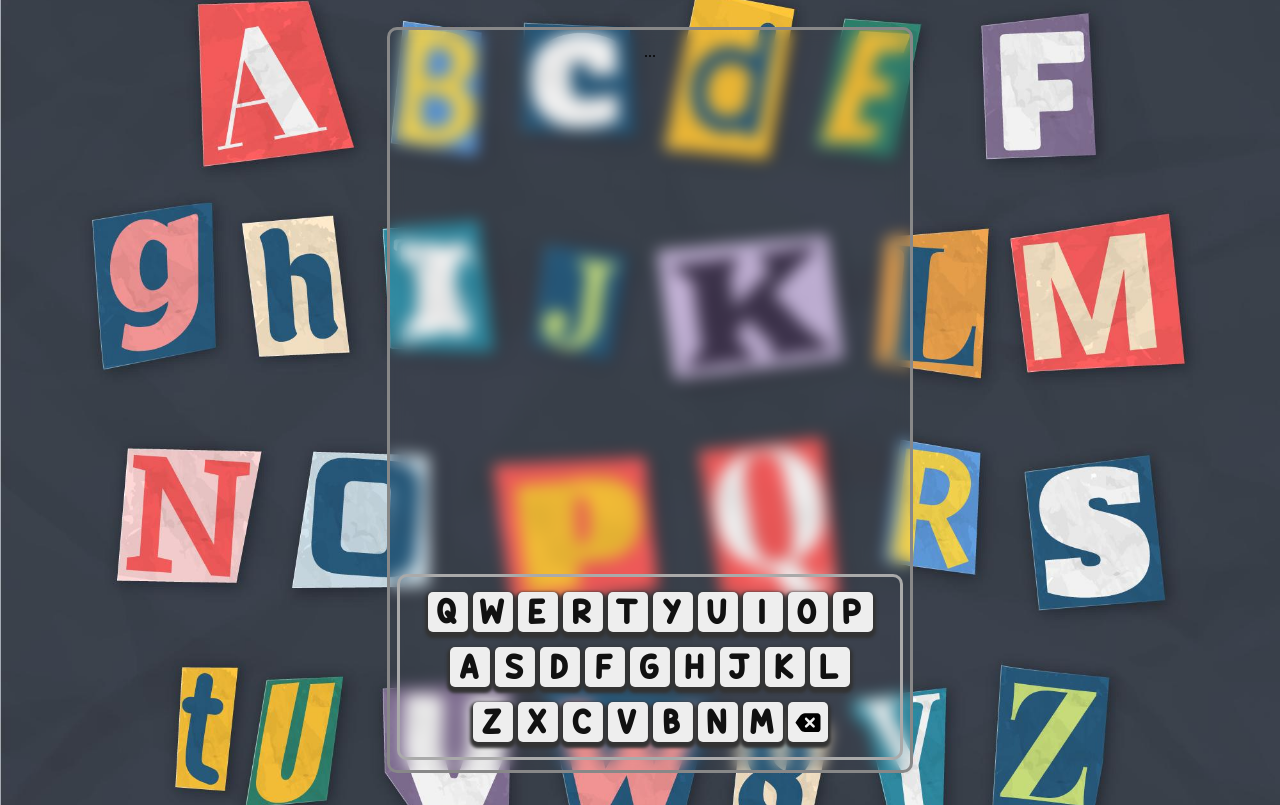
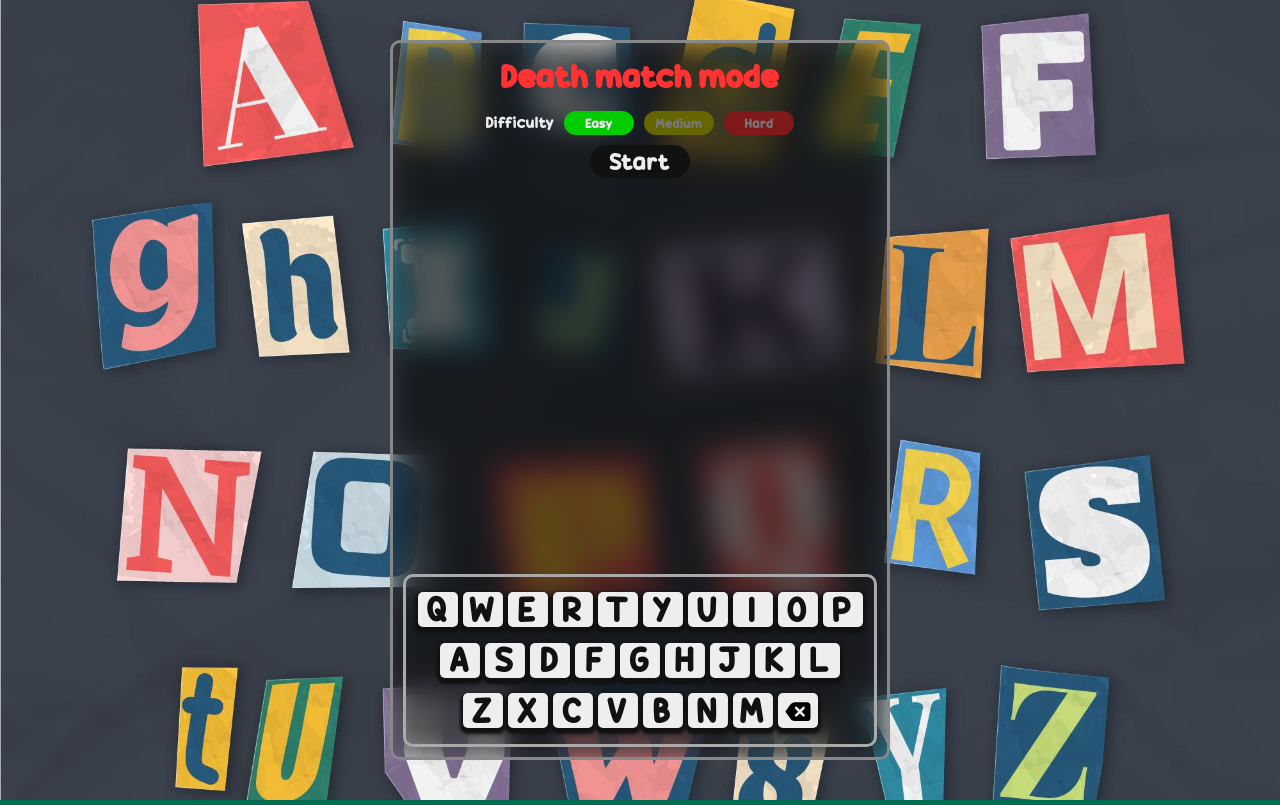
Before and after one commit to nimaaskari/lingolish_test, a React (Vite) app: page / in a window 1280 px wide. Built offline with nearby package versions, Linux system fonts and the light colour scheme.

Commit message:
added the game header component

```diff
--- a/src/App.jsx
+++ b/src/App.jsx
@@ -1,13 +1,7 @@
-import { useState } from "react";
-import { words } from "./data";
 import MainPage from "./pages/MainPage";
 import "./App.css";
 
-const wordsArray = words.split(",");
-
 function App() {
-  const [validWords, setValidWords] = useState(wordsArray);
-
   return <MainPage />;
 }
 
--- /dev/null
+++ b/src/components/GameHeader.jsx
@@ -0,0 +1,24 @@
+import "./GameHeader.scss";
+
+function GameHeader() {
+  return (
+    <div className="game-header">
+      <h1>Death match mode</h1>
+      <div className="difficulty">
+        <p>Difficulty</p>
+        <button className="" id="easy">
+          Easy
+        </button>
+        <button className="difficulty-button-deactivated" id="medium">
+          Medium
+        </button>
+        <button className="difficulty-button-deactivated" id="hard">
+          Hard
+        </button>
+      </div>
+      <button id="start">Start</button>
+    </div>
+  );
+}
+
+export default GameHeader;
--- /dev/null
+++ b/src/components/GameHeader.scss
@@ -0,0 +1,53 @@
+@import "../index.scss";
+
+.game-header {
+  display: flex;
+  flex-direction: column;
+  justify-content: center;
+  align-items: center;
+  gap: 10px;
+  h1 {
+    color: $pink-red;
+    margin: 0;
+  }
+
+  p {
+    color: $white;
+  }
+
+  .difficulty {
+    display: flex;
+    flex-direction: row;
+    gap: 10px;
+  }
+
+  button {
+    border: none;
+    border-radius: 50px;
+    color: $white;
+    font-family: CandyBeans;
+    min-width: 70px;
+  }
+
+  #easy {
+    background: $green;
+  }
+
+  #medium {
+    background: $yellow;
+  }
+
+  #hard {
+    background: $pink-red;
+  }
+
+  #start {
+    background: $black;
+    width: 100px;
+    font-size: 24px;
+  }
+
+  .difficulty-button-deactivated {
+    filter: brightness(50%);
+  }
+}
--- a/src/components/Key.scss
+++ b/src/components/Key.scss
@@ -2,13 +2,13 @@
 
 .key {
   width: 40px;
-  height: 40px;
+  height: 35px;
   border-radius: 5px;
   display: flex;
   flex-direction: row;
   align-items: center;
   justify-content: center;
-  box-shadow: 0px 3px 3px 3px $dark-gray;
+  box-shadow: 0px 3px 3px 3px $black;
 
   p {
     color: $white;
--- a/src/index.scss
+++ b/src/index.scss
@@ -9,11 +9,15 @@
   src: url("./assets/fonts/Candy\ Beans.otf");
 }
 
+* {
+  margin: 0;
+  box-sizing: border-box;
+}
+
 body {
-  margin: 0;
+  font-family: "CandyBeans";
   width: 100vw;
   height: 100vh;
-  box-sizing: border-box;
   display: flex;
   flex-direction: row;
   align-items: center;
@@ -33,3 +37,4 @@ $dark-gray: #333;
 $black: #111;
 $green: #00cc00;
 $yellow: #cccc00;
+$pink-red: #ff3333;
--- a/src/pages/MainPage.jsx
+++ b/src/pages/MainPage.jsx
@@ -1,10 +1,16 @@
+// import { useState } from "react";
+// import { words } from "./data";
 import "./MainPage.scss";
 import KeyBoard from "../components/KeyBoard";
+import GameHeader from "../components/GameHeader";
+
+// const wordsArray = words.split(",");
 
 function MainPage() {
+  // const [validWords, setValidWords] = useState(wordsArray);
   return (
     <div className="MainPage">
-      <div>...</div>
+      <GameHeader />
       <KeyBoard />
     </div>
   );
--- a/src/pages/MainPage.scss
+++ b/src/pages/MainPage.scss
@@ -5,7 +5,7 @@
   height: 90vh;
   border: 3px solid $gray;
   border-radius: 10px;
-  backdrop-filter: blur(8px);
+  backdrop-filter: blur(16px) brightness(40%);
   display: flex;
   flex-direction: column;
   justify-content: space-between;
```
